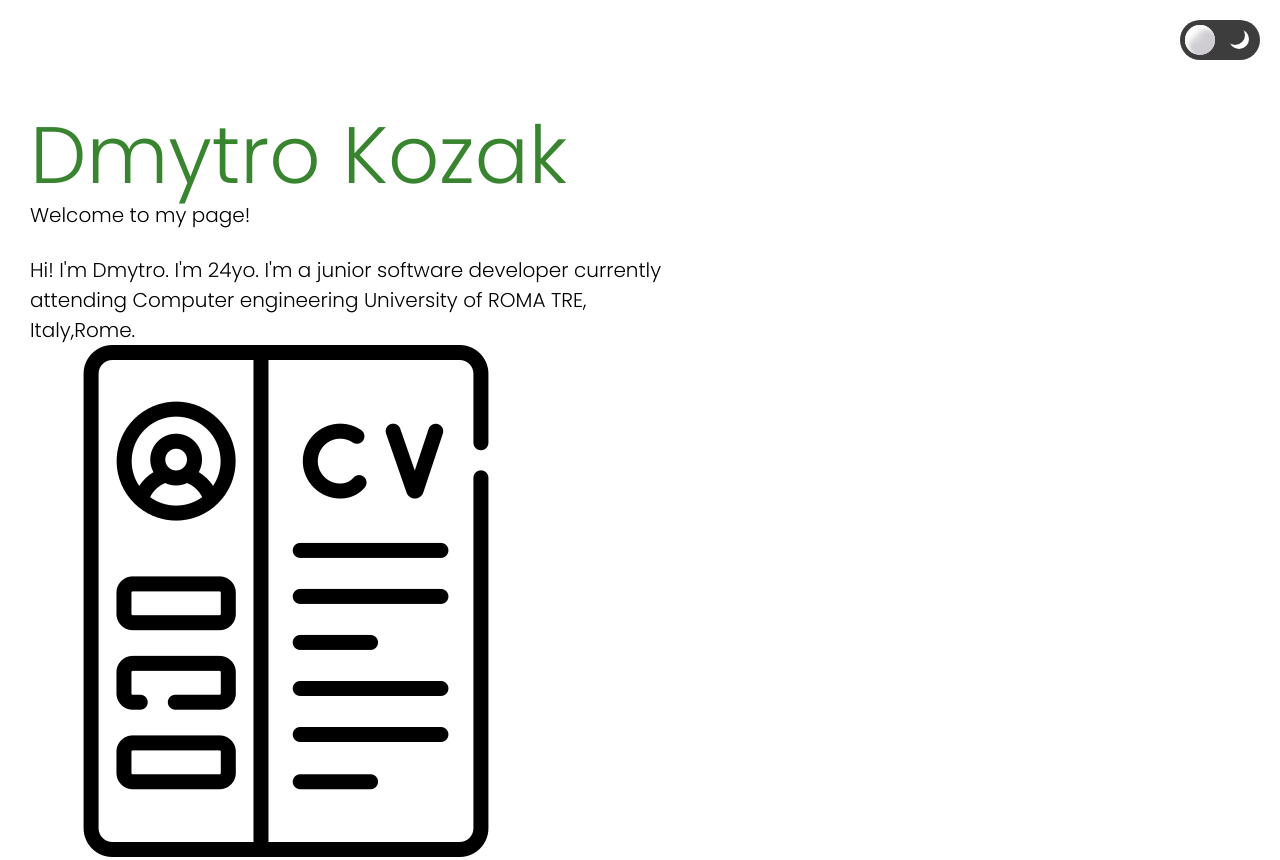
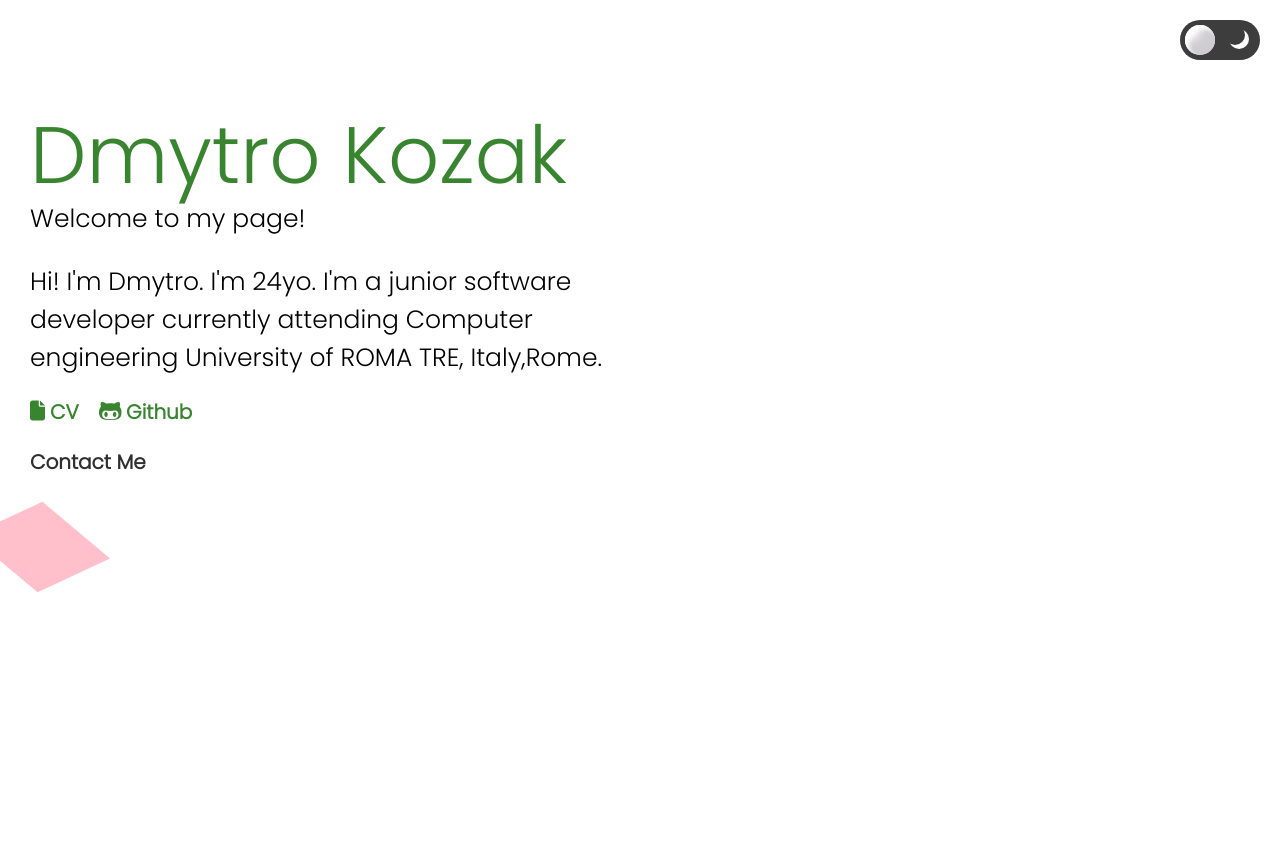
Before and after one commit to emphity1/Portfolio, a plain HTML site: page personal-portfolio/index.html in a window 1280 px wide. Shown: the top 860 px of the page. Drawn offline with nearby package versions, Linux system fonts and the light colour scheme.

Commit message:
update
Added links and some design

```diff
--- a/personal-portfolio/index.html
+++ b/personal-portfolio/index.html
@@ -8,6 +8,11 @@
     <link rel="preconnect" href="https://fonts.googleapis.com">
     <link rel="preconnect" href="https://fonts.gstatic.com" crossorigin>
     <link href="https://fonts.googleapis.com/css2?family=Poppins:ital,wght@0,200;0,300;1,100;1,200;1,300&display=swap" rel="stylesheet">
+    <!--icons-->
+    <link rel="stylesheet" href="https://fonts.googleapis.com/css2?family=Material+Symbols+Outlined:opsz,wght,FILL,GRAD@48,400,0,0" />
+    <link rel="stylesheet" href="https://cdnjs.cloudflare.com/ajax/libs/font-awesome/4.7.0/css/font-awesome.min.css">
+
+
     <link rel="stylesheet" href="style.css">
 </head>
 
@@ -27,10 +32,18 @@
             <br/>
             <p>Hi! I'm Dmytro. I'm 24yo.
                 I'm a junior software developer currently attending Computer engineering University of ROMA TRE, Italy,Rome. </p>
-            <div class="cv">
-                <img src="../img/cv.png" alt="">
-                <a href="https://drive.google.com/file/d/1ioUsG2c2Bdo8PVMIEkyKLelTBWWiZvjG/view?usp=sharing">CV</a>
+            <div class="info">
+                <div class="cv">
+                    <i class="fa-solid fa-file fa-lg fa-beat"></i>
+                    <a href="https://drive.google.com/file/d/1ioUsG2c2Bdo8PVMIEkyKLelTBWWiZvjG/view?usp=sharing">CV</a>
+                </div>
+
+                 <div class="github">
+                    <i class="fa-brands fa-github-alt fa-xl fa-beat"></i>
+                    <a href="https://github.com/emphity1">Github</a>
+                </div>
             </div>
+
             <a href="#footer">Contact Me</a>
         </div>
 
@@ -46,7 +59,7 @@
         <p>dmytrokozak.ing@gmail.com</p>
     </footer>
 
-
+    <script src="https://kit.fontawesome.com/dee462735c.js" crossorigin="anonymous"></script>
     <script src="script.js"></script>
 </body>
 </html>
--- a/personal-portfolio/style.css
+++ b/personal-portfolio/style.css
@@ -8,6 +8,10 @@ body{
     padding: 0;
 }
 
+
+/*
+    Main page design
+*/
 header{
     display: flex;
     justify-content: flex-end;
@@ -23,11 +27,11 @@ h1 {
 }
 p{
     margin: 0;
-    font-size: 20px;
+    font-size: 25px;
 }
 
 a{
-    color: rgba(12, 105, 0, 0.816);
+    color: rgba(0, 0, 0, 0.816);
     font-size: 20px;
     text-decoration: none;
     font-weight:600;
@@ -37,7 +41,7 @@ a{
 }
 
 .dark a {
-    color: rgb(142, 194, 137);
+    color: rgb(255, 255, 255);
 
 }
 .dark h1{
@@ -132,6 +136,58 @@ footer{
     transform: rotate(-25deg) skew(25deg);
 }
 
+/*
+    Icons personalization
+*/
+.cv{
+    display: flex;
+}
+
+
+.cv a{
+    display: flex;
+    color: rgba(12, 105, 0, 0.816);
+}
+
+.cv i{
+    padding-right: 5px;
+    display: flex;
+    padding-top: 33px;
+    color: rgba(12, 105, 0, 0.816);
+}
+
+
+.github{
+    display: flex;
+    padding-left: 20px;
+}
+.github a{
+    display: flex;
+    color: rgba(12, 105, 0, 0.816);
+}
+.github i{
+    padding-top: 33px;
+    padding-right: 5px;
+    display: flex;
+    color: rgba(12, 105, 0, 0.816);
+}
+
+.dark .github >*{
+    color: rgb(142, 194, 137);
+}
+.dark .cv >*{
+    color: rgb(142, 194, 137);
+}
+
+
+.info{
+    display: inline-flex;
+
+}
+
+
+
+
 
 @media only screen and (min-width: 970px){
     .main-text{
```
